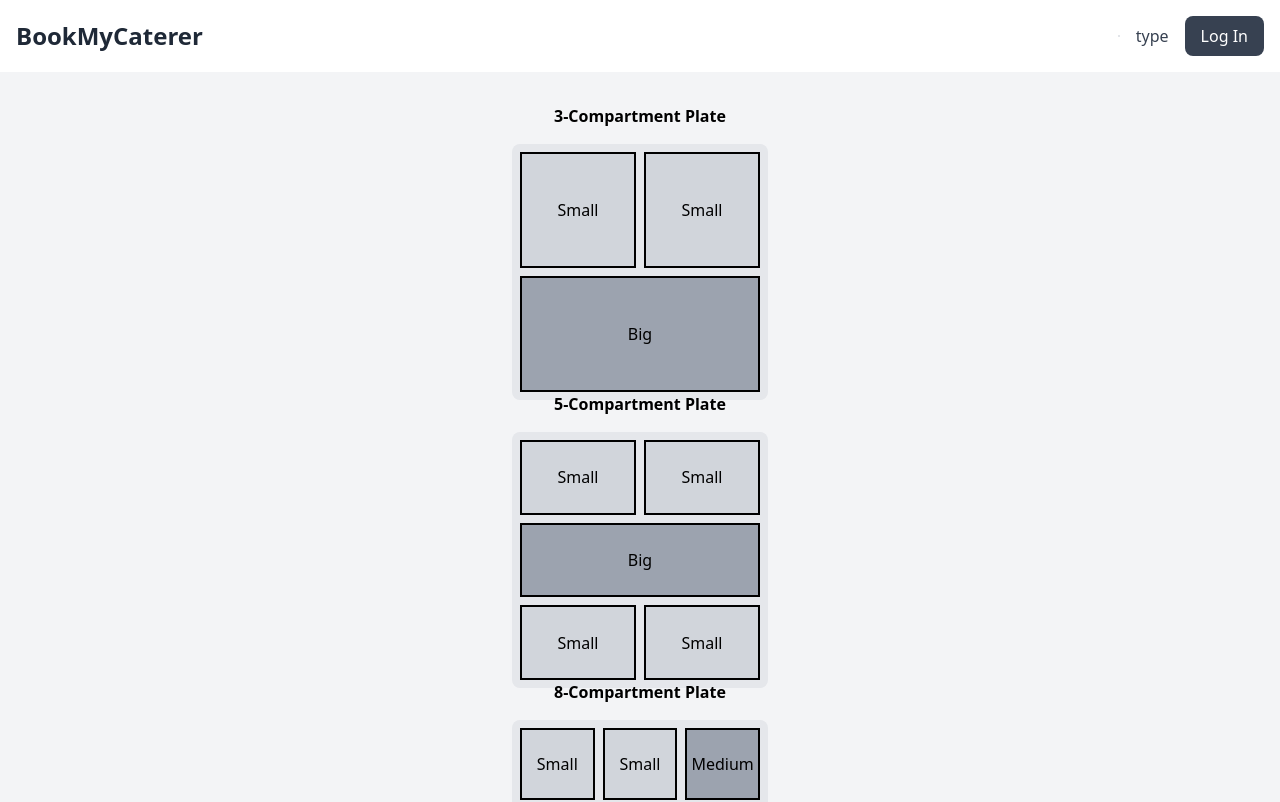
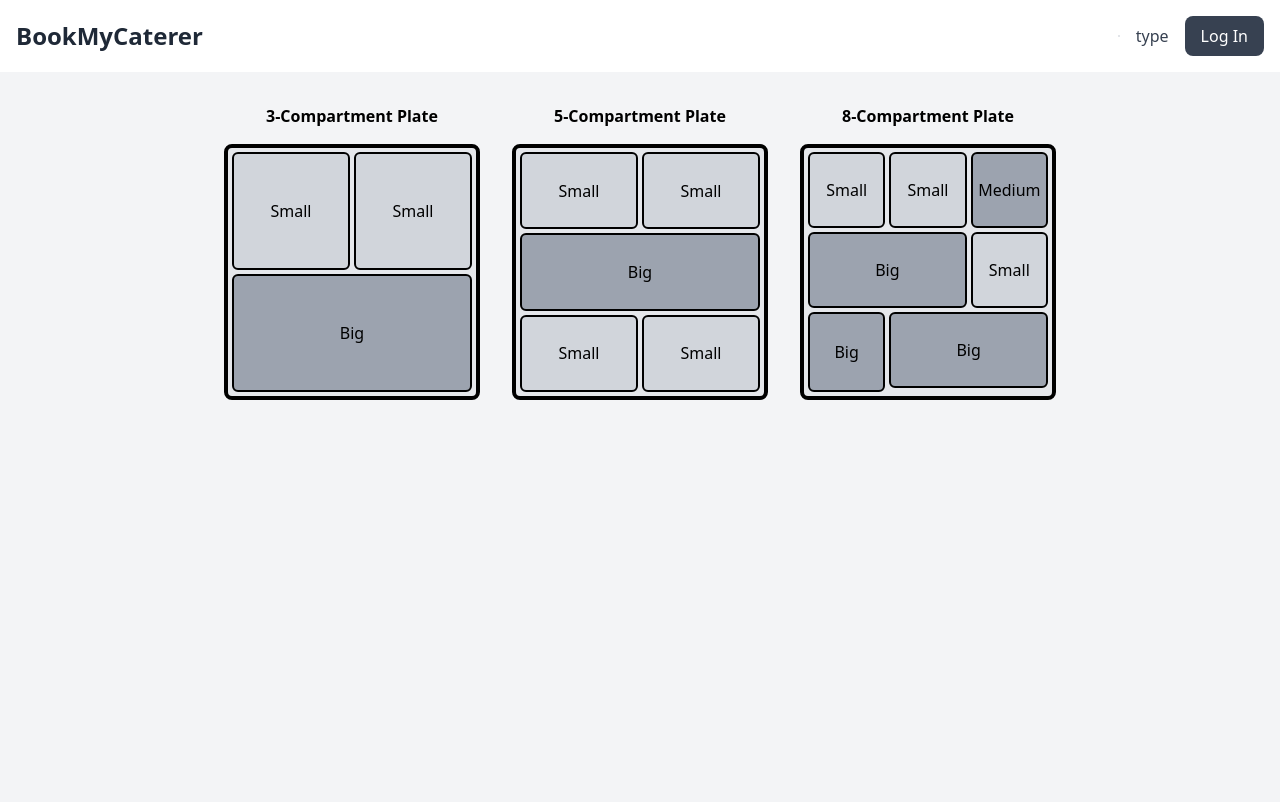
Before and after one commit to webhostdevs/BookMyCater, a React (Vite) app: page /type in a window 1280 px wide. Shown: the top 802 px of the page. Built offline with nearby package versions, Linux system fonts and the light colour scheme.

Commit message:
Update CateringPlates.jsx

```diff
--- a/src/components/CateringPlates.jsx
+++ b/src/components/CateringPlates.jsx
@@ -2,18 +2,18 @@ import React from 'react';
 
 function CateringPlates() {
   return (
-    <div className="flex flex-col items-center space-y-8 p-8 bg-gray-100 min-h-screen">
+    <div className="flex justify-center space-x-8 p-8 bg-gray-100 min-h-screen">
       {/* Plate 1: 3 Compartments (2x2 grid) */}
       <div className="w-64 h-64">
         <h2 className="text-center text-black font-semibold mb-4">3-Compartment Plate</h2>
-        <div className="grid grid-cols-2 grid-rows-2 gap-2 bg-gray-200 p-2 rounded-lg h-full">
-          <div className="bg-gray-300 border-2 rounded-3 border-black col-span-1 row-span-1 flex items-center justify-center text-black">
+        <div className="grid grid-cols-2 grid-rows-2 gap-1 bg-gray-200 p-1 rounded-lg h-full border-4 border-black">
+          <div className="bg-gray-300 border-2 rounded-md border-black col-span-1 row-span-1 flex items-center justify-center text-black">
             Small
           </div>
-          <div className="bg-gray-300 border-2 rounded-3 border-black col-span-1 row-span-1 flex items-center justify-center text-black">
+          <div className="bg-gray-300 border-2 rounded-md border-black col-span-1 row-span-1 flex items-center justify-center text-black">
             Small
           </div>
-          <div className="bg-gray-400 border-2 rounded-3 border-black col-span-2 row-span-1 flex items-center justify-center text-black">
+          <div className="bg-gray-400 border-2 rounded-md border-black col-span-2 row-span-1 flex items-center justify-center text-black">
             Big
           </div>
         </div>
@@ -22,20 +22,20 @@ function CateringPlates() {
       {/* Plate 2: 5 Compartments (3x2 grid) */}
       <div className="w-64 h-64">
         <h2 className="text-center text-black font-semibold mb-4">5-Compartment Plate</h2>
-        <div className="grid grid-cols-2 grid-rows-3 gap-2 bg-gray-200 p-2 rounded-lg h-full">
-          <div className="bg-gray-300 border-2 rounded-3 border-black col-span-1 row-span-1 flex items-center justify-center text-black">
+        <div className="grid grid-cols-2 grid-rows-3 gap-1 bg-gray-200 p-1 rounded-lg h-full border-4 border-black">
+          <div className="bg-gray-300 border-2 rounded-md border-black col-span-1 row-span-1 flex items-center justify-center text-black">
             Small
           </div>
-          <div className="bg-gray-300 border-2 rounded-3 border-black col-span-1 row-span-1 flex items-center justify-center text-black">
+          <div className="bg-gray-300 border-2 rounded-md border-black col-span-1 row-span-1 flex items-center justify-center text-black">
             Small
           </div>
-          <div className="bg-gray-400 border-2 rounded-3 border-black col-span-2 row-span-1 flex items-center justify-center text-black">
+          <div className="bg-gray-400 border-2 rounded-md border-black col-span-2 row-span-1 flex items-center justify-center text-black">
             Big
           </div>
-          <div className="bg-gray-300 border-2 rounded-3 border-black col-span-1 row-span-1 flex items-center justify-center text-black">
+          <div className="bg-gray-300 border-2 rounded-md border-black col-span-1 row-span-1 flex items-center justify-center text-black">
             Small
           </div>
-          <div className="bg-gray-300 border-2 rounded-3 border-black col-span-1 row-span-1 flex items-center justify-center text-black">
+          <div className="bg-gray-300 border-2 rounded-md border-black col-span-1 row-span-1 flex items-center justify-center text-black">
             Small
           </div>
         </div>
@@ -44,26 +44,26 @@ function CateringPlates() {
       {/* Plate 3: 8 Compartments (3x3 grid) */}
       <div className="w-64 h-64">
         <h2 className="text-center text-black font-semibold mb-4">8-Compartment Plate</h2>
-        <div className="grid grid-cols-3 grid-rows-3 gap-2 bg-gray-200 p-2 rounded-lg h-full">
-          <div className="bg-gray-300 border-2 rounded-3 border-black col-span-1 row-span-1 flex items-center justify-center text-black">
+        <div className="grid grid-cols-3 grid-rows-3 gap-1 bg-gray-200 p-1 rounded-lg h-full border-4 border-black">
+          <div className="bg-gray-300 border-2 rounded-md border-black col-span-1 row-span-1 flex items-center justify-center text-black">
             Small
           </div>
-          <div className="bg-gray-300 border-2 rounded-3 border-black col-span-1 row-span-1 flex items-center justify-center text-black">
+          <div className="bg-gray-300 border-2 rounded-md border-black col-span-1 row-span-1 flex items-center justify-center text-black">
             Small
           </div>
-          <div className="bg-gray-400 border-2 rounded-3 border-black col-span-1 row-span-1 flex items-center justify-center text-black">
+          <div className="bg-gray-400 border-2 rounded-md border-black col-span-1 row-span-1 flex items-center justify-center text-black">
             Medium
           </div>
-          <div className="bg-gray-400 border-2 rounded-3 border-black col-span-2 row-span-1 flex items-center justify-center text-black">
+          <div className="bg-gray-400 border-2 rounded-md border-black col-span-2 row-span-1 flex items-center justify-center text-black">
             Big
           </div>
-          <div className="bg-gray-300 border-2 rounded-3 border-black col-span-1 row-span-1 flex items-center justify-center text-black">
+          <div className="bg-gray-300 border-2 rounded-md border-black col-span-1 row-span-1 flex items-center justify-center text-black">
             Small
           </div>
-          <div className="bg-gray-400 border-2 rounded-3 border-black col-span-1 row-span-2 flex items-center justify-center text-black">
+          <div className="bg-gray-400 border-2 rounded-md border-black col-span-1 row-span-2 flex items-center justify-center text-black">
             Big
           </div>
-          <div className="bg-gray-400 border-2 rounded-3 border-black col-span-2 row-span-1 flex items-center justify-center text-black">
+          <div className="bg-gray-400 border-2 rounded-md border-black col-span-2 row-span-1 flex items-center justify-center text-black">
             Big
           </div>
         </div>
```
